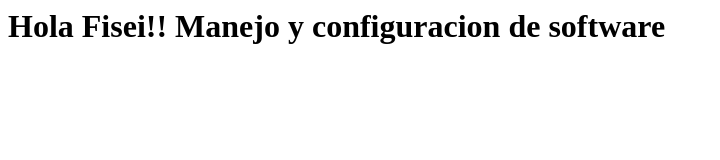
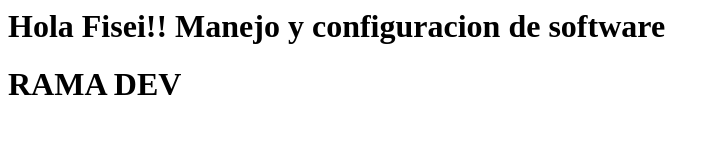
Before and after one commit to 21edclique/proyecto_github, a plain HTML site: page index.html in a window 1280 px wide. Shown: the whole page, without its empty margins (0-720 px from the left). Drawn offline with Linux system fonts and the light colour scheme.

Commit message:
cambio desde la rama dev

```diff
--- a/index.html
+++ b/index.html
@@ -1 +1,2 @@
 <h1> Hola Fisei!! Manejo y configuracion de software </h1>
+<h1>RAMA DEV</h1>
```
